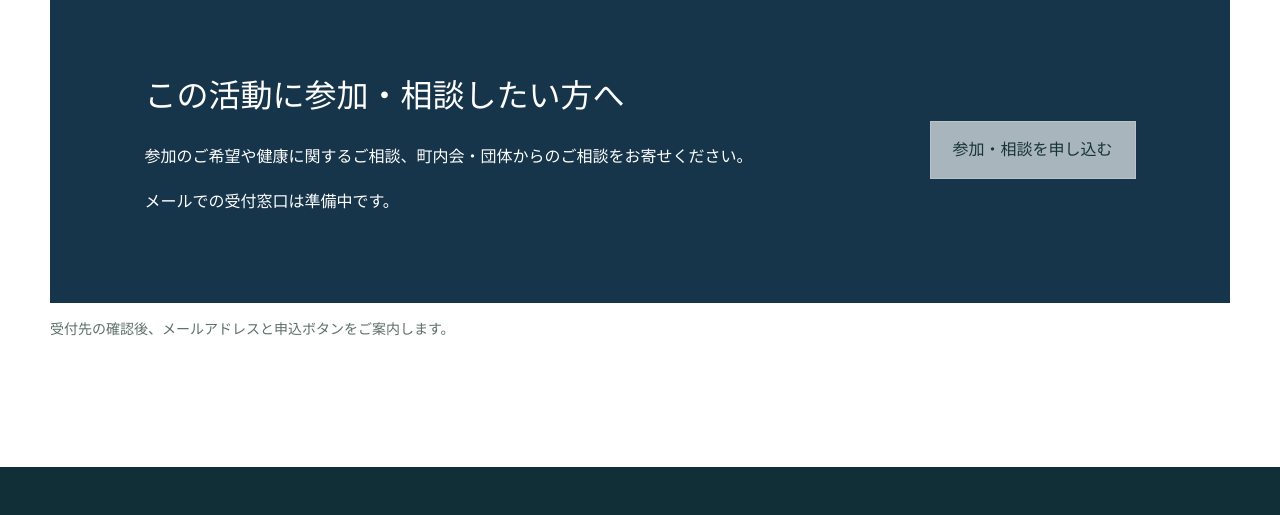
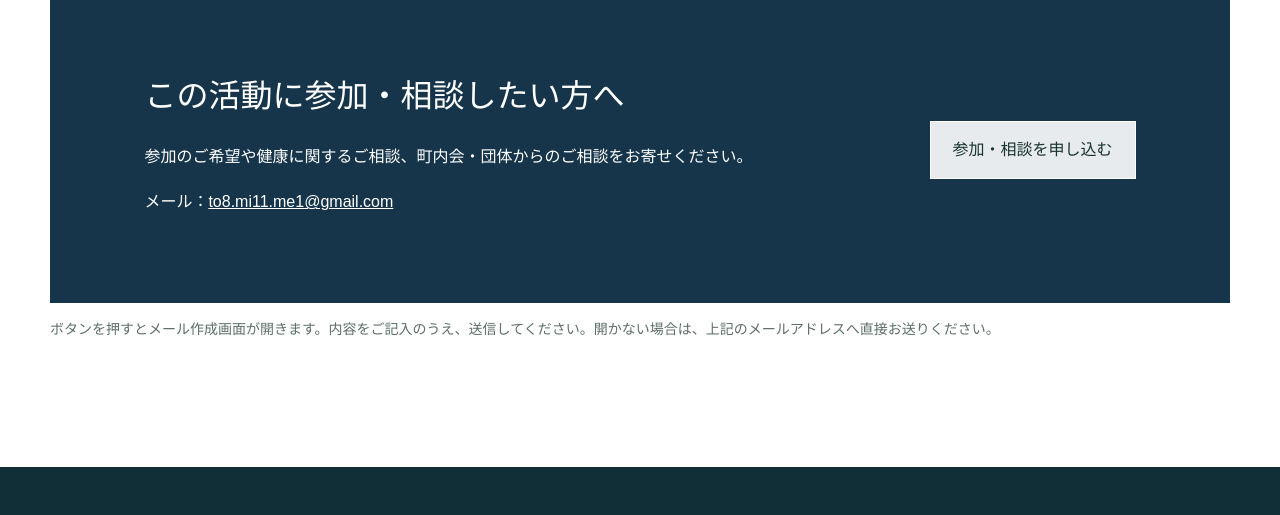
Before and after one commit to marumarukamekame/marugameseiko, a website: page activities/activity-1.html in a window 1280 px wide. Shown: the part 2800-3315 px from the top of the page. Drawn offline with Linux system fonts and the light colour scheme.

Commit message:
参加相談の受付メールアドレスとメール申込ボタンを設定

```diff
--- a/activities/activity-1.html
+++ b/activities/activity-1.html
@@ -19,9 +19,9 @@
 <div>
 <h2 id="health-participation-heading">この活動に参加・相談したい方へ</h2>
 <p>参加のご希望や健康に関するご相談、町内会・団体からのご相談をお寄せください。</p>
-<p>メールでの受付窓口は準備中です。</p>
+<p>メール：<a href="mailto:to8.mi11.me1@gmail.com" style="text-decoration:underline;overflow-wrap:anywhere">to8.mi11.me1@gmail.com</a></p>
 </div>
-<button class="button secondary" type="button" disabled aria-describedby="health-registration-note" style="flex-shrink:0;max-width:100%;white-space:normal;opacity:.7;cursor:default">参加・相談を申し込む</button>
+<a class="button secondary" href="mailto:to8.mi11.me1@gmail.com?subject=%E3%81%84%E3%81%96%E6%A4%9C%E8%A8%BA%EF%BC%9A%E5%8F%82%E5%8A%A0%E3%83%BB%E7%9B%B8%E8%AB%87%E3%81%AE%E3%81%8A%E7%94%B3%E3%81%97%E8%BE%BC%E3%81%BF&amp;body=%E3%81%8A%E5%90%8D%E5%89%8D%EF%BC%9A%0D%0A%E5%8F%82%E5%8A%A0%E3%83%BB%E7%9B%B8%E8%AB%87%E3%81%AE%E3%81%94%E5%B8%8C%E6%9C%9B%EF%BC%9A%0D%0A%E3%81%94%E7%9B%B8%E8%AB%87%E5%86%85%E5%AE%B9%EF%BC%9A%0D%0A" aria-describedby="health-registration-note" style="flex-shrink:0;max-width:100%;white-space:normal;text-align:center">参加・相談を申し込む</a>
 </section>
-<p id="health-registration-note" class="muted">受付先の確認後、メールアドレスと申込ボタンをご案内します。</p>
+<p id="health-registration-note" class="muted">ボタンを押すとメール作成画面が開きます。内容をご記入のうえ、送信してください。開かない場合は、上記のメールアドレスへ直接お送りください。</p>
 </div></section></main><footer class="site-footer"><div class="container"><div class="footer-grid"><div><a class="brand" href="/marugameseiko/" aria-label="いざ横浜 ホームへ"><img class="brand-logo" src="/marugameseiko/assets/images/いざ横浜.png" alt="いざ横浜"></a><p>横浜の健康を、地域とともにつくる。</p></div><div class="footer-links"><strong>活動について</strong><a href="/marugameseiko/about.html">私たちについて</a><a href="/marugameseiko/projects.html">いざ地域活動</a><a href="/marugameseiko/projects.html#activities">いざ健康</a><a href="/marugameseiko/partnership.html">協賛・連携</a></div><div class="footer-links"><strong>ご案内</strong><a href="/marugameseiko/clinic.html">治療院</a><a href="/marugameseiko/corporate.html">企業・団体の方へ</a><a href="/marugameseiko/voices.html">利用者・参加者の声</a><a href="/marugameseiko/blog/">健康ブログ</a></div><div class="footer-links"><strong>運営情報</strong><a href="/marugameseiko/company.html">会社概要</a><a href="/marugameseiko/contact.html">お問い合わせ</a><a href="/marugameseiko/legal.html#privacy">プライバシーポリシー</a><a href="/marugameseiko/legal.html#terms">サイト利用規約</a><a href="/marugameseiko/legal.html#disclaimer">免責事項</a></div></div><div class="footer-note">※ 本サイトは行政機関・公的機関の公式サイトではありません。　© いざ横浜</div></div></footer><script src="/marugameseiko/assets/js/data.js"></script><script src="/marugameseiko/assets/js/main.js"></script></body></html>
```
